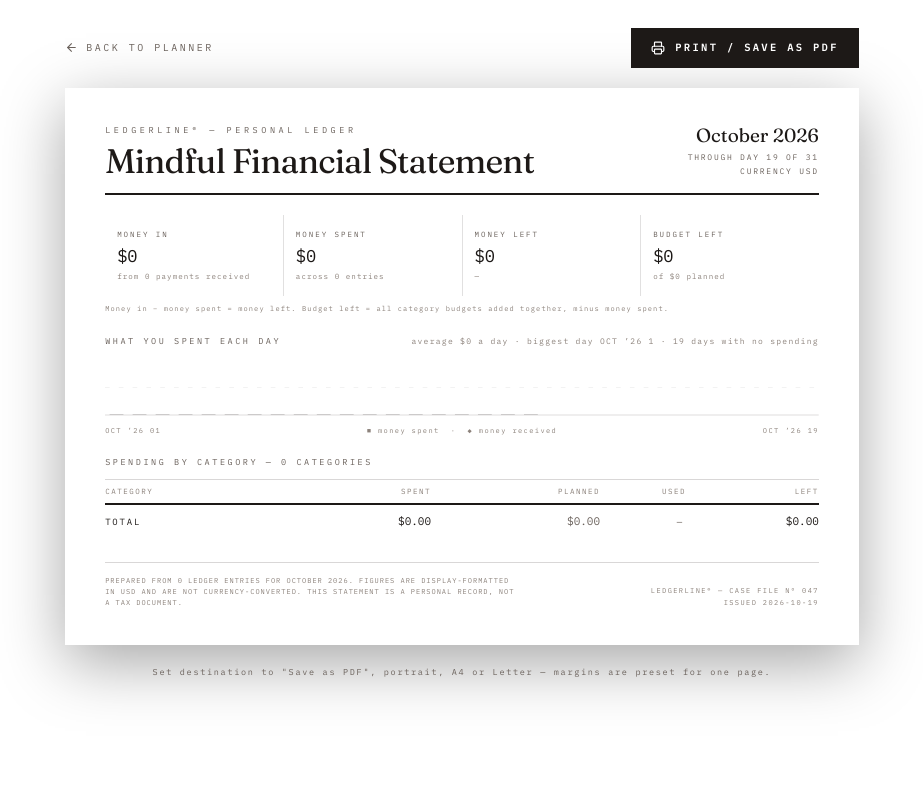
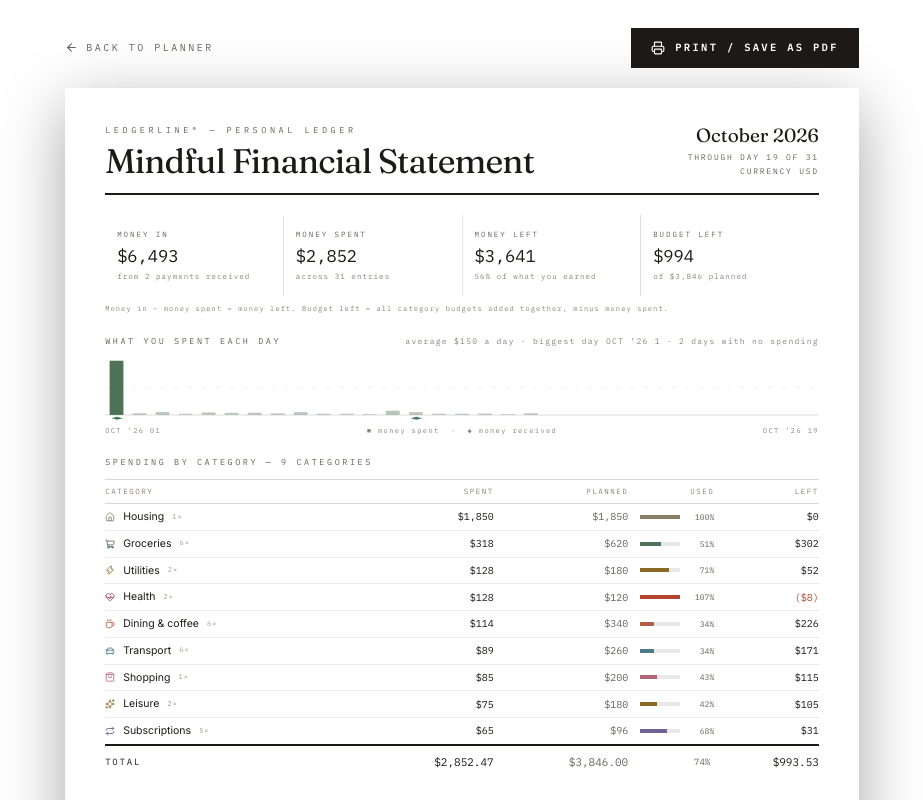
Before and after one commit to DawiePrinsloo/Ledgerline, a Next.js app: page /statement in a window 1280 px wide. Shown: the top 800 px of the page, without its empty margins (178-1101 px from the left). Built offline with nearby package versions, Linux system fonts and the light colour scheme.

Commit message:
Restore seeded demo data in static PWA bootstrap
- Add client-side demo-store generator mirroring the old DB seed
- Planner first load now starts with sample transactions and goals
- Static statement uses the same seeded fallback when no local data exists

```diff
--- a/src/components/planner/planner-bootstrap.tsx
+++ b/src/components/planner/planner-bootstrap.tsx
@@ -10,40 +10,11 @@
 
 import { useEffect, useState } from "react";
 import { PlannerDashboard } from "./dashboard";
-import { LOCAL_DATA_KEY, parseBackup, DEFAULT_PAYDAY_DAY } from "@/lib/local-planner";
+import { LOCAL_DATA_KEY, parseBackup } from "@/lib/local-planner";
+import { createDemoStore } from "@/lib/demo-store";
 import { normalizeCurrency, DEFAULT_CURRENCY, CURRENCY_COOKIE } from "@/lib/currencies";
 import { currentMonthKey, todayISO } from "@/lib/months";
 import type { LocalPlannerStore } from "@/lib/local-planner";
-
-/** Nine default expense categories + one income category. */
-const DEFAULT_CATEGORIES = [
-  { id: 1,  name: "Housing",        icon: "home",      color: "#E8E3D5", budgetCents: 185000, kind: "expense" as const, sort: 1,  spentCents: 0, txCount: 0 },
-  { id: 2,  name: "Utilities",      icon: "zap",       color: "#FFD84D", budgetCents: 18000,  kind: "expense" as const, sort: 2,  spentCents: 0, txCount: 0 },
-  { id: 3,  name: "Groceries",      icon: "cart",      color: "#C6F24E", budgetCents: 62000,  kind: "expense" as const, sort: 3,  spentCents: 0, txCount: 0 },
-  { id: 4,  name: "Dining & coffee",icon: "coffee",    color: "#FF9E6B", budgetCents: 34000,  kind: "expense" as const, sort: 4,  spentCents: 0, txCount: 0 },
-  { id: 5,  name: "Transport",      icon: "car",       color: "#7EC8E3", budgetCents: 26000,  kind: "expense" as const, sort: 5,  spentCents: 0, txCount: 0 },
-  { id: 6,  name: "Shopping",       icon: "bag",       color: "#FFB3C7", budgetCents: 20000,  kind: "expense" as const, sort: 6,  spentCents: 0, txCount: 0 },
-  { id: 7,  name: "Health",         icon: "heart",     color: "#FF6B81", budgetCents: 12000,  kind: "expense" as const, sort: 7,  spentCents: 0, txCount: 0 },
-  { id: 8,  name: "Subscriptions",  icon: "repeat",    color: "#B79CFF", budgetCents: 9600,   kind: "expense" as const, sort: 8,  spentCents: 0, txCount: 0 },
-  { id: 9,  name: "Leisure",        icon: "sparkles",  color: "#FFD84D", budgetCents: 18000,  kind: "expense" as const, sort: 9,  spentCents: 0, txCount: 0 },
-  { id: 10, name: "Income",         icon: "briefcase", color: "#8FE3B0", budgetCents: 0,      kind: "income"  as const, sort: 10, spentCents: 0, txCount: 0 },
-];
-
-const DEFAULT_GOALS = [
-  { id: 1, name: "Emergency fund",   icon: "shield",   color: "#C6F24E", targetCents: 600000,  savedCents: 0,  targetLabel: "3-MONTH BUFFER" },
-  { id: 2, name: "Savings goal",     icon: "plane",    color: "#7EC8E3", targetCents: 200000,  savedCents: 0,  targetLabel: "YOUR GOAL" },
-];
-
-function blankStore(): LocalPlannerStore {
-  return {
-    version: 1,
-    categories: DEFAULT_CATEGORIES,
-    transactions: [],
-    goals: DEFAULT_GOALS,
-    paydayDay: DEFAULT_PAYDAY_DAY,
-    updatedAt: new Date().toISOString(),
-  };
-}
 
 function readCurrencyFromCookie(): string {
   if (typeof document === "undefined") return DEFAULT_CURRENCY;
@@ -53,11 +24,12 @@ function readCurrencyFromCookie(): string {
 
 export function PlannerBootstrap() {
   const [ready, setReady] = useState(false);
-  const [store, setStore] = useState<LocalPlannerStore>(blankStore);
+  // First launch uses the seeded demo; after that the buyer's local copy wins.
+  const [store, setStore] = useState<LocalPlannerStore>(createDemoStore);
   const [currency, setCurrency] = useState(DEFAULT_CURRENCY);
 
   useEffect(() => {
-    // Load saved store from localStorage, or start fresh.
+    // Load the buyer's saved device copy if it exists; otherwise keep the demo.
     const raw = localStorage.getItem(LOCAL_DATA_KEY);
     if (raw) {
       const saved = parseBackup(raw);
--- a/src/components/statement/static-statement.tsx
+++ b/src/components/statement/static-statement.tsx
@@ -4,21 +4,14 @@ import { useEffect, useMemo, useState } from "react";
 import { StatementSheet } from "./statement-sheet";
 import { StatementActions } from "./print-button";
 import { LOCAL_DATA_KEY, deriveMonth, parseBackup } from "@/lib/local-planner";
+import { createDemoStore } from "@/lib/demo-store";
 import { currentMonthKey } from "@/lib/months";
 import { normalizeCurrency, DEFAULT_CURRENCY, CURRENCY_COOKIE } from "@/lib/currencies";
 import type { LocalPlannerStore } from "@/lib/local-planner";
 
-const BLANK: LocalPlannerStore = {
-  version: 1,
-  categories: [],
-  transactions: [],
-  goals: [],
-  paydayDay: 1,
-  updatedAt: new Date().toISOString(),
-};
-
 export function StaticStatement() {
-  const [store, setStore] = useState<LocalPlannerStore>(BLANK);
+  // Match the planner: show the seeded demo when there is no saved device data.
+  const [store, setStore] = useState<LocalPlannerStore>(createDemoStore);
   const [month, setMonth] = useState(currentMonthKey());
   const [code, setCode] = useState(DEFAULT_CURRENCY);
   const [today, setToday] = useState("");
--- /dev/null
+++ b/src/lib/demo-store.ts
@@ -0,0 +1,151 @@
+import { daysInMonth, currentMonthKey, shiftMonth } from "./months";
+import { mulberry32 } from "./utils";
+import type { LocalPlannerStore } from "./local-planner";
+
+/**
+ * Client-side demo data.
+ *
+ * This mirrors the old server seed so the static PWA still opens with a fully
+ * populated planner on first launch. The moment the buyer edits anything, that
+ * copy becomes their own local data in localStorage.
+ */
+
+const CATS = [
+  { key: "housing", name: "Housing", icon: "home", color: "#E8E3D5", budget: 185000, kind: "expense" as const, sort: 1 },
+  { key: "utilities", name: "Utilities", icon: "zap", color: "#FFD84D", budget: 18000, kind: "expense" as const, sort: 2 },
+  { key: "groceries", name: "Groceries", icon: "cart", color: "#C6F24E", budget: 62000, kind: "expense" as const, sort: 3 },
+  { key: "dining", name: "Dining & coffee", icon: "coffee", color: "#FF9E6B", budget: 34000, kind: "expense" as const, sort: 4 },
+  { key: "transport", name: "Transport", icon: "car", color: "#7EC8E3", budget: 26000, kind: "expense" as const, sort: 5 },
+  { key: "shopping", name: "Shopping", icon: "bag", color: "#FFB3C7", budget: 20000, kind: "expense" as const, sort: 6 },
+  { key: "health", name: "Health", icon: "heart", color: "#FF6B81", budget: 12000, kind: "expense" as const, sort: 7 },
+  { key: "subs", name: "Subscriptions", icon: "repeat", color: "#B79CFF", budget: 9600, kind: "expense" as const, sort: 8 },
+  { key: "leisure", name: "Leisure", icon: "sparkles", color: "#FFD84D", budget: 18000, kind: "expense" as const, sort: 9 },
+  { key: "income", name: "Income", icon: "briefcase", color: "#8FE3B0", budget: 0, kind: "income" as const, sort: 10 },
+];
+
+const GOALS = [
+  { id: 1, name: "Kyoto in October", icon: "plane", color: "#7EC8E3", targetCents: 420000, savedCents: 288500, targetLabel: "FLIGHTS + 9 NIGHTS" },
+  { id: 2, name: "Emergency fund", icon: "shield", color: "#C6F24E", targetCents: 1000000, savedCents: 990000, targetLabel: "6-MONTH BUFFER" },
+  { id: 3, name: "Oak studio desk", icon: "armchair", color: "#FF9E6B", targetCents: 120000, savedCents: 117500, targetLabel: "STUDIO REBOOT" },
+];
+
+const POOLS: Record<string, string[]> = {
+  groceries: ["Marlow & Sons", "Trader Joe's", "Union Market", "Farmers market", "Whole Foods"],
+  dining: ["Blue Bottle", "Sweetgreen", "Lucali", "Chipotle", "Diner on 9th", "Katz's Deli", "Verlaine"],
+  transport: ["Citi Bike", "Uber", "Lyft", "Shell station", "MTA card top-up"],
+  leisure: ["MoMA tickets", "Steam", "Book Club Books", "AMC Theatres"],
+  shopping: ["Uniqlo", "Zara", "Dr. Martens", "Muji homeware", "Birthday gift — Maya"],
+};
+
+type TxSeed = {
+  date: string;
+  cat: string;
+  note: string;
+  amountCents: number;
+  kind: "expense" | "income";
+};
+
+function seedFor(key: string): number {
+  const [y, m] = key.split("-").map(Number);
+  return y * 100 + m * 7 + 13;
+}
+
+function generateMonth(key: string, uptoDay: number): TxSeed[] {
+  const rand = mulberry32(seedFor(key));
+  const out: TxSeed[] = [];
+  const iso = (day: number) => `${key}-${`${day}`.padStart(2, "0")}`;
+  const push = (
+    day: number,
+    cat: string,
+    note: string,
+    amountCents: number,
+    kind: "expense" | "income" = "expense"
+  ) => {
+    if (day >= 1 && day <= uptoDay) out.push({ date: iso(day), cat, note, amountCents, kind });
+  };
+  const dollars = (min: number, max: number) =>
+    (min + Math.floor(rand() * (max - min))) * 100;
+
+  // Fixed anchors
+  push(1, "income", "Salary — Field & Form Co.", 640000, "income");
+  push(1, "housing", "Rent — Unit 4B", 185000);
+  push(2, "subs", "Figma", 1500);
+  push(3, "health", "Equinox", 8800);
+  push(4, "subs", "Netflix", 1549);
+  push(6, "utilities", "ConEd electric", dollars(52, 89));
+  push(9, "utilities", "Verizon WiFi", 6500);
+  push(9, "subs", "Spotify", 1199);
+  push(11, "subs", "iCloud+", 299);
+  push(13, "health", "Therapy copay", 4000);
+  push(14, "income", "Freelance — Studio Nova", dollars(78, 95), "income");
+  push(15, "subs", "NYTimes", 2000);
+  push(21, "utilities", "Water & sewer", dollars(28, 44));
+  push(27, "health", "Therapy copay", 4000);
+
+  const spread = (
+    cat: string,
+    gapMin: number,
+    gapMax: number,
+    min: number,
+    max: number
+  ) => {
+    const pool = POOLS[cat];
+    let day = 2 + Math.floor(rand() * gapMax);
+    while (day <= uptoDay) {
+      push(day, cat, pool[Math.floor(rand() * pool.length)], dollars(min, max));
+      day += gapMin + Math.floor(rand() * (gapMax - gapMin + 1));
+    }
+  };
+
+  spread("groceries", 3, 5, 34, 92);
+  spread("dining", 2, 4, 9, 52);
+  spread("transport", 2, 4, 3, 26);
+  spread("leisure", 5, 9, 14, 62);
+  spread("shopping", 8, 13, 18, 95);
+
+  return out;
+}
+
+/** Build the two-month seeded demo store entirely on the client. */
+export function createDemoStore(): LocalPlannerStore {
+  const current = currentMonthKey();
+  const previous = shiftMonth(current, -1);
+  const todayDay = new Date().getDate();
+
+  const categories = CATS.map((c, i) => ({
+    id: i + 1,
+    name: c.name,
+    icon: c.icon,
+    color: c.color,
+    budgetCents: c.budget,
+    kind: c.kind,
+    sort: c.sort,
+    spentCents: 0,
+    txCount: 0,
+  }));
+
+  const idByKey = new Map(CATS.map((c, i) => [c.key, i + 1]));
+  const seeds = [
+    ...generateMonth(previous, daysInMonth(previous)),
+    ...generateMonth(current, todayDay),
+  ];
+
+  const transactions = seeds.map((s, i) => ({
+    id: i + 1,
+    date: s.date,
+    note: s.note,
+    amountCents: s.amountCents,
+    kind: s.kind,
+    categoryId: idByKey.get(s.cat)!,
+  }));
+
+  // Main salary lands on the 1st, so the buyer's allowance is worked from there.
+  return {
+    version: 1,
+    categories,
+    transactions,
+    goals: GOALS,
+    paydayDay: 1,
+    updatedAt: new Date().toISOString(),
+  };
+}
```
